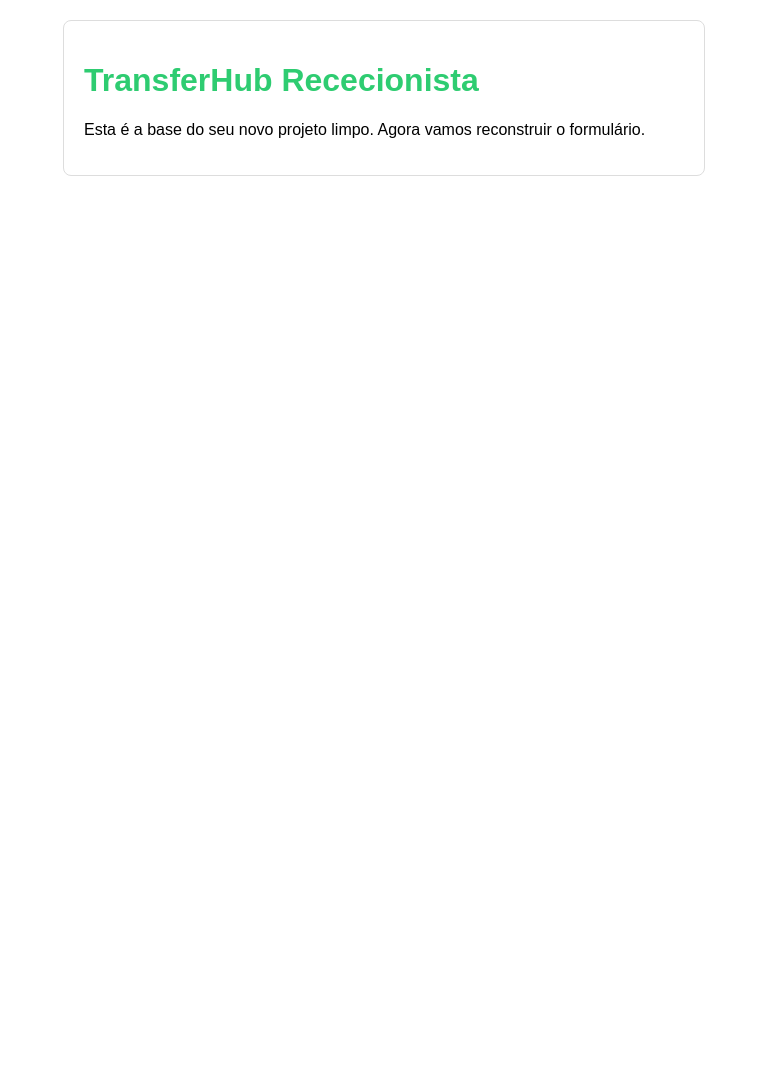
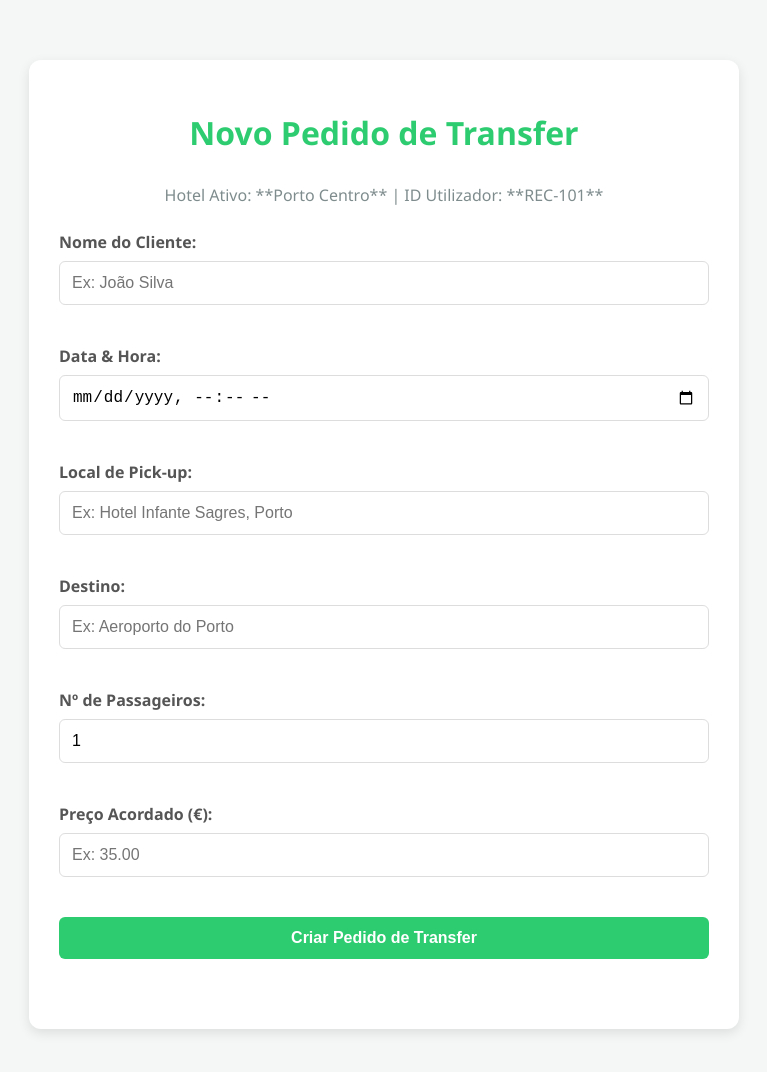
Before and after one commit to Nunovtr/TransferHub, a plain HTML site: page index.html in a window 1280 px wide. Shown: the whole page, without its empty margins (256-1023 px from the left). Before the commit the page ends 800 px from the top, so only its background shows below. Drawn offline with nearby package versions, Linux system fonts and the light colour scheme.

Commit message:
Update index.html

```diff
--- a/index.html
+++ b/index.html
@@ -3,24 +3,72 @@
 <head>
     <meta charset="UTF-8">
     <meta name="viewport" content="width=device-width, initial-scale=1.0">
-    <title>TransferHub - Rececionista (Novo Projeto)</title>
+    <title>TransferHub - Rececionista</title>
+    <script src="https://cdn.jsdelivr.net/npm/@supabase/supabase-js@2"></script>
     <style>
-        /* CSS Básico - Vamos melhorar isto mais tarde! */
-        body { font-family: sans-serif; margin: 20px; }
-        h1 { color: #2ecc71; }
-        .container { max-width: 600px; margin: 0 auto; padding: 20px; border: 1px solid #ddd; border-radius: 8px; }
+        /* CSS Básico para o Formulário */
+        body { font-family: 'Segoe UI', Tahoma, Geneva, Verdana, sans-serif; background-color: #f4f7f6; color: #333; margin: 0; padding: 20px; }
+        .container { max-width: 650px; margin: 40px auto; background-color: #fff; padding: 30px; border-radius: 12px; box-shadow: 0 4px 12px rgba(0, 0, 0, 0.1); }
+        h1 { color: #2ecc71; text-align: center; margin-bottom: 30px; }
+        label { display: block; margin-bottom: 8px; font-weight: 600; color: #555; }
+        input[type="text"], input[type="datetime-local"], input[type="number"], input[type="submit"] {
+            width: 100%; padding: 12px; margin-bottom: 20px; border: 1px solid #ddd; border-radius: 6px; box-sizing: border-box; font-size: 16px;
+        }
+        input[type="submit"] {
+            background-color: #2ecc71; color: white; border: none; cursor: pointer; transition: background-color 0.3s; font-weight: bold;
+        }
+        input[type="submit"]:hover { background-color: #27ae60; }
+        .form-group { margin-bottom: 20px; }
+        .info { text-align: center; margin-bottom: 25px; color: #7f8c8d; }
     </style>
 </head>
 <body>
     <div class="container">
-        <h1>TransferHub Rececionista</h1>
-        <p>Esta é a base do seu novo projeto limpo. Agora vamos reconstruir o formulário.</p>
+        <h1>Novo Pedido de Transfer</h1>
 
+        <div class="info">
+            Hotel Ativo: **Porto Centro** | ID Utilizador: **REC-101**
         </div>
 
+        <form id="transferForm">
+            <div class="form-group">
+                <label for="clientName">Nome do Cliente:</label>
+                <input type="text" id="clientName" placeholder="Ex: João Silva" required>
+            </div>
+
+            <div class="form-group">
+                <label for="dateTime">Data & Hora:</label>
+                <input type="datetime-local" id="dateTime" required>
+            </div>
+
+            <div class="form-group">
+                <label for="pickupLocation">Local de Pick-up:</label>
+                <input type="text" id="pickupLocation" placeholder="Ex: Hotel Infante Sagres, Porto" required>
+            </div>
+
+            <div class="form-group">
+                <label for="destination">Destino:</label>
+                <input type="text" id="destination" placeholder="Ex: Aeroporto do Porto" required>
+            </div>
+
+            <div class="form-group">
+                <label for="passengers">Nº de Passageiros:</label>
+                <input type="number" id="passengers" value="1" min="1" required>
+            </div>
+
+            <div class="form-group">
+                <label for="price">Preço Acordado (€):</label>
+                <input type="number" id="price" step="0.01" placeholder="Ex: 35.00" required>
+            </div>
+
+            <input type="submit" value="Criar Pedido de Transfer">
+        </form>
+
+        <p id="message" style="text-align: center; margin-top: 20px; font-weight: bold;"></p>
+    </div>
+
     <script>
-        console.log("A sua nova App Rececionista está online e pronta!");
-        // Em seguida, vamos colocar aqui as chaves Supabase e o código.
+        // Agora o formulário está pronto. No próximo passo, vamos ligá-lo ao Supabase.
     </script>
 </body>
 </html>
```
